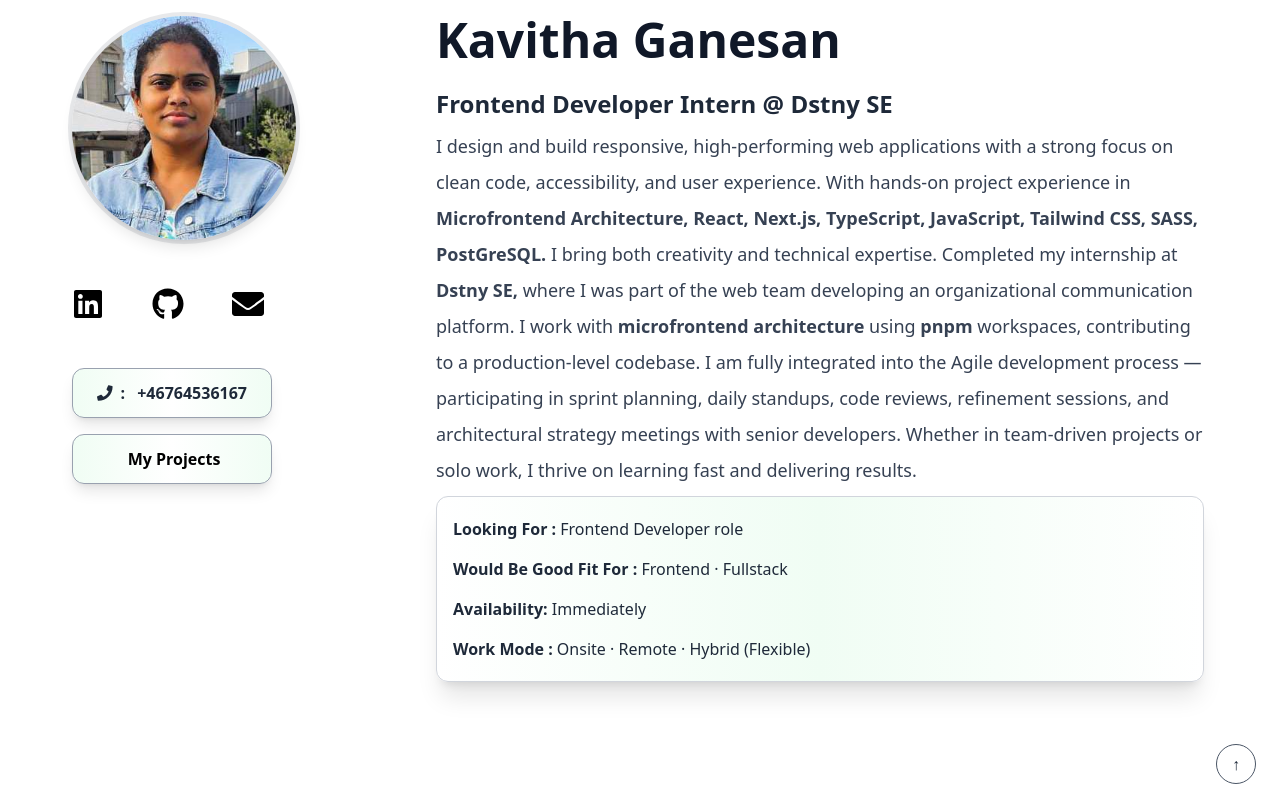
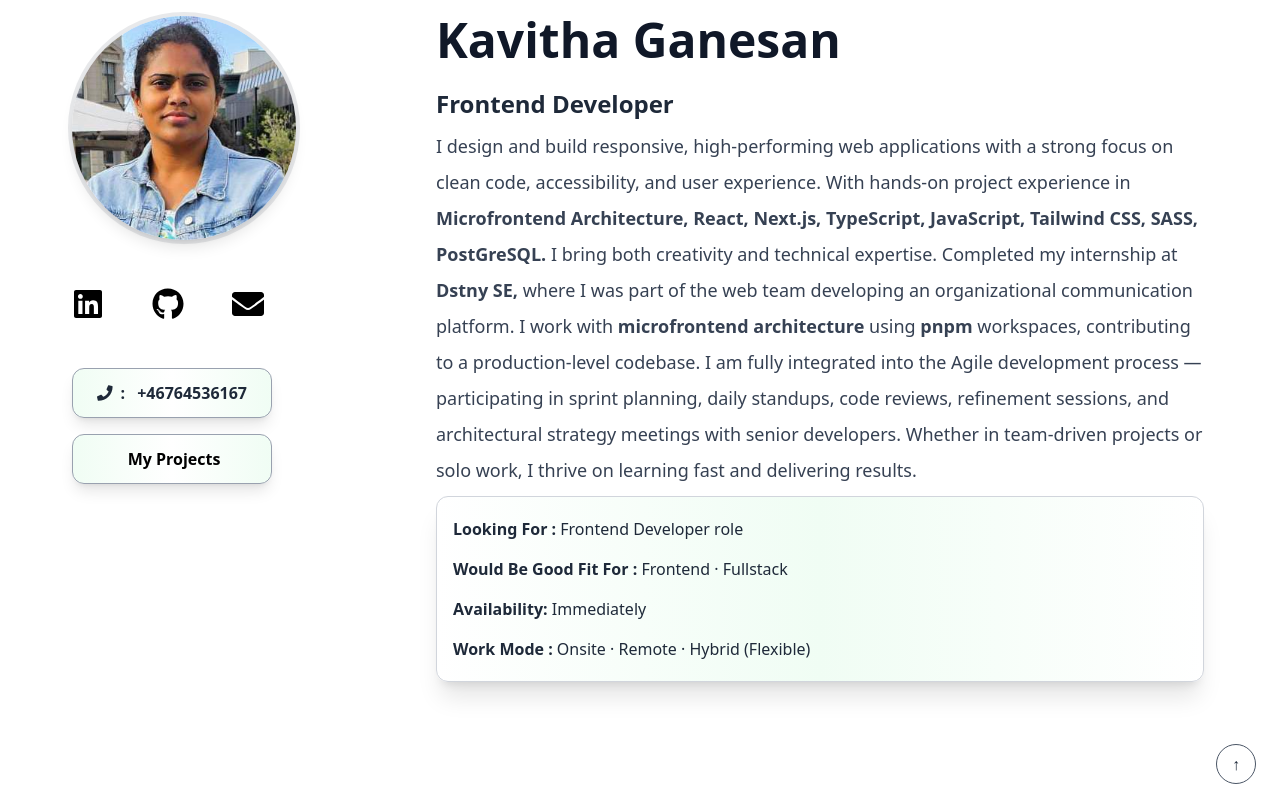
Before and after one commit to Kavitha0691/Kavi-Portfolio, a Next.js app: page / in a window 1280 px wide. Shown: the top 800 px of the page. Built offline with nearby package versions, Linux system fonts and the light colour scheme.

Commit message:
updated heading

```diff
--- a/src/Components/Header/index.tsx
+++ b/src/Components/Header/index.tsx
@@ -9,7 +9,7 @@ export default function Header() {
           Kavitha Ganesan
         </h1>
         <h2 className="mt-2 text-2xl font-semibold text-gray-800 dark:text-gray-300">
-          Frontend Developer Intern @ Dstny SE
+          Frontend Developer
         </h2>
 
         <p className="mt-2 text-lg text-gray-700 dark:text-gray-300  leading-loose ">
```
